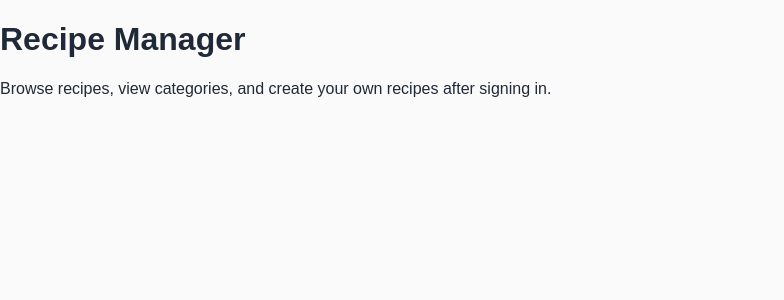
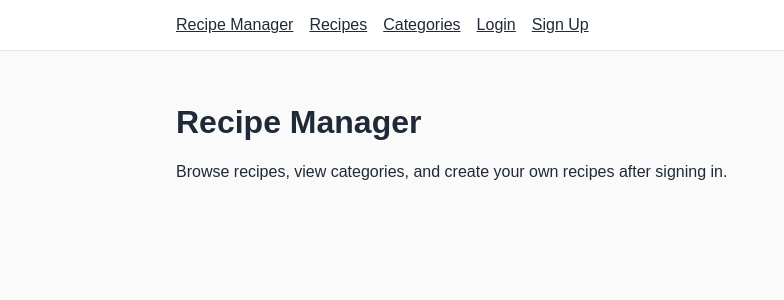
Before and after one commit to chenyangma-rrc/Recipe_Manager, a Next.js app: page / in a window 1280 px wide. Shown: the top 300 px of the page, without its empty margins (0-784 px from the left). Built offline with nearby package versions, Linux system fonts and the light colour scheme.

Commit message:
Add shared navigation bar and base layout

```diff
--- a/src/app/globals.css
+++ b/src/app/globals.css
@@ -12,3 +12,23 @@ body {
 a {
   color: inherit;
 }
+
+header {
+  border-bottom: 1px solid #e5e7eb;
+  background: white;
+}
+
+nav {
+  max-width: 960px;
+  margin: 0 auto;
+  padding: 16px;
+  display: flex;
+  gap: 16px;
+  align-items: center;
+}
+
+main {
+  max-width: 960px;
+  margin: 0 auto;
+  padding: 32px 16px;
+}
--- a/src/app/layout.tsx
+++ b/src/app/layout.tsx
@@ -1,20 +1,10 @@
 import type { Metadata } from "next";
-import { Geist, Geist_Mono } from "next/font/google";
 import "./globals.css";
-
-const geistSans = Geist({
-  variable: "--font-geist-sans",
-  subsets: ["latin"],
-});
-
-const geistMono = Geist_Mono({
-  variable: "--font-geist-mono",
-  subsets: ["latin"],
-});
+import { Navigation } from "@/components/Navigation/Navigation";
 
 export const metadata: Metadata = {
-  title: "Create Next App",
-  description: "Generated by create next app",
+  title: "Recipe Manager",
+  description: "A recipe sharing app built with Next.js",
 };
 
 export default function RootLayout({
@@ -23,11 +13,11 @@ export default function RootLayout({
   children: React.ReactNode;
 }>) {
   return (
-    <html
-      lang="en"
-      className={`${geistSans.variable} ${geistMono.variable} h-full antialiased`}
-    >
-      <body className="min-h-full flex flex-col">{children}</body>
+    <html lang="en">
+      <body>
+        <Navigation />
+        {children}
+      </body>
     </html>
   );
 }
--- /dev/null
+++ b/src/components/Navigation/Navigation.tsx
@@ -0,0 +1,15 @@
+import Link from "next/link";
+
+export function Navigation() {
+  return (
+    <header>
+      <nav>
+        <Link href="/">Recipe Manager</Link>
+        <Link href="/recipes">Recipes</Link>
+        <Link href="/categories">Categories</Link>
+        <Link href="/login">Login</Link>
+        <Link href="/signup">Sign Up</Link>
+      </nav>
+    </header>
+  );
+}
```
